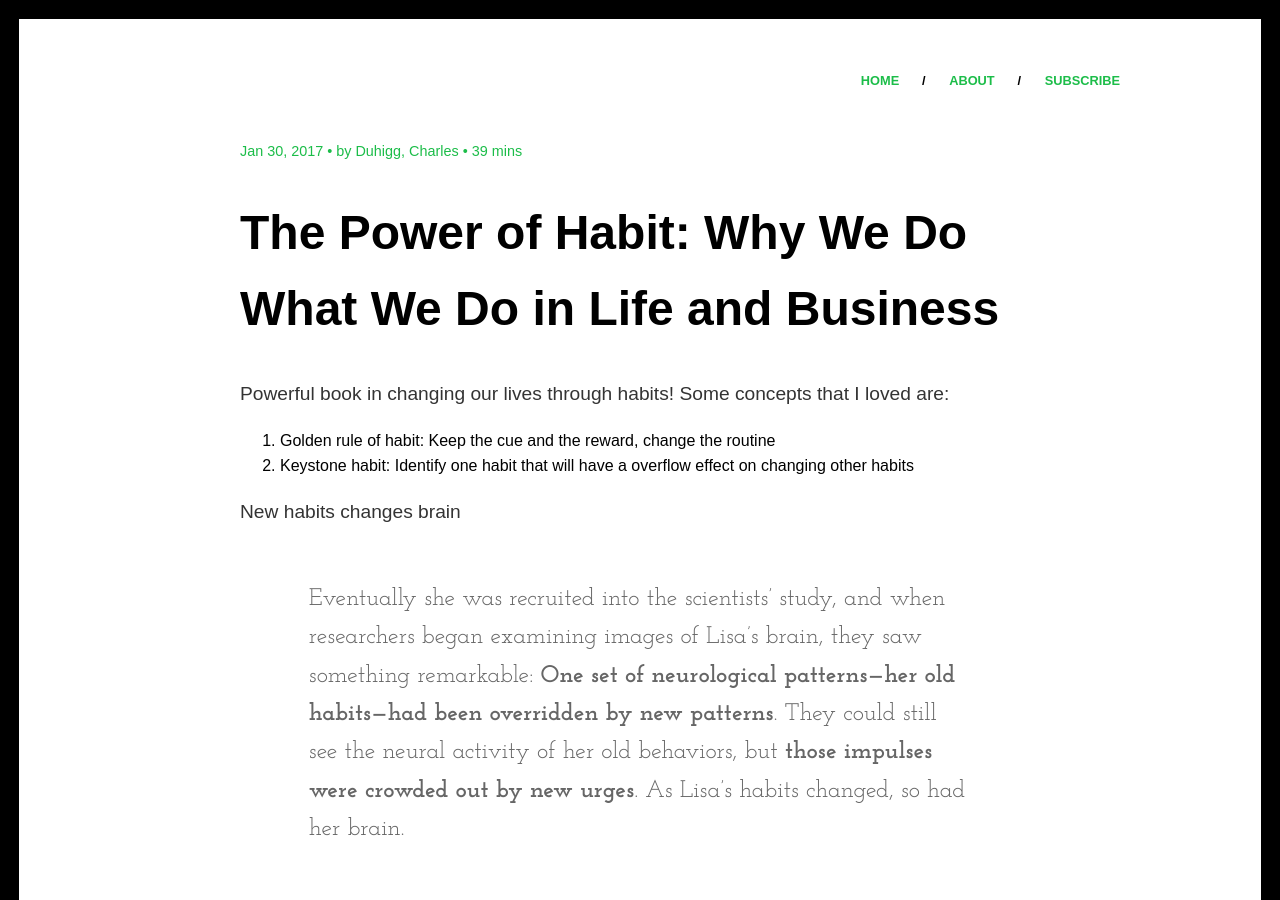
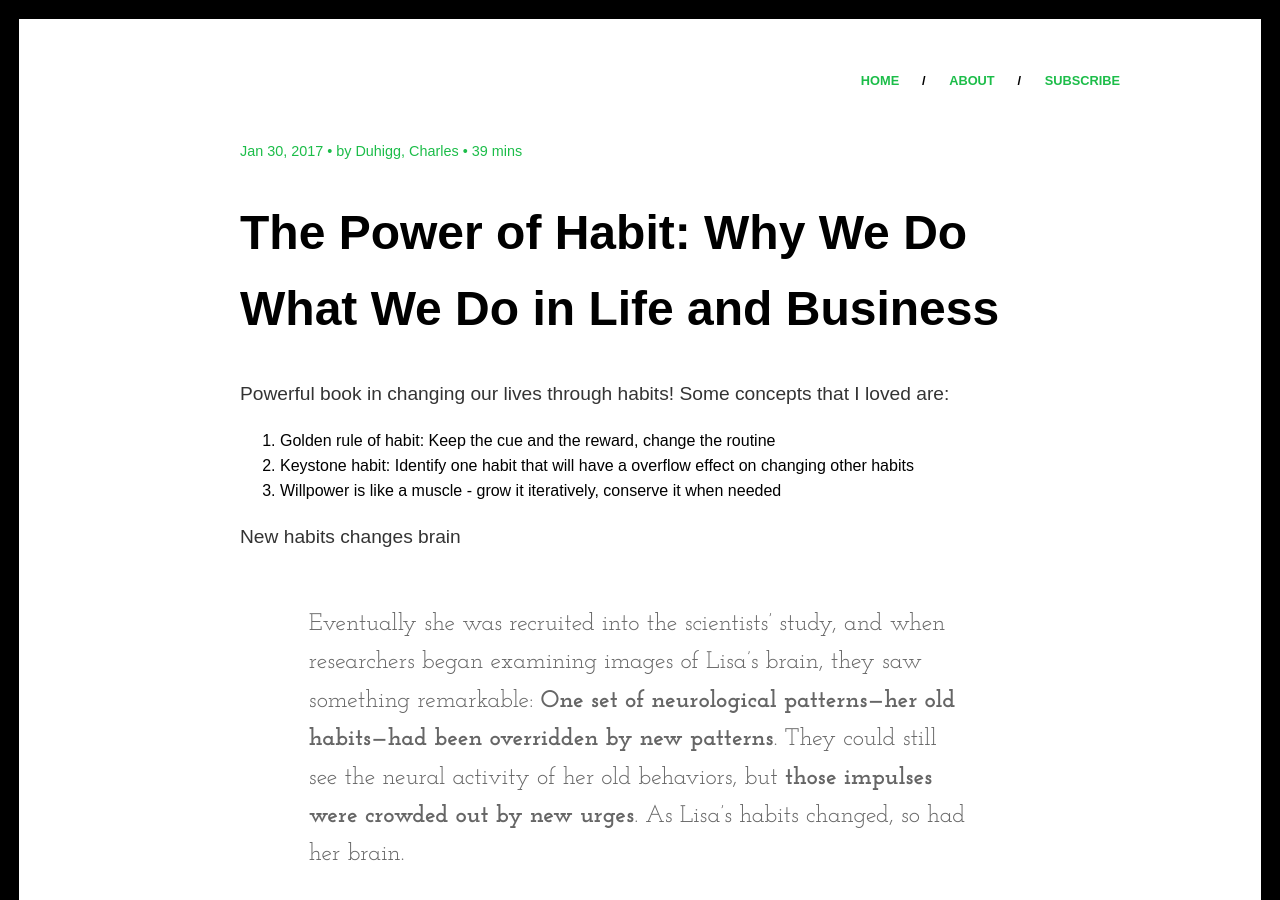
Before and after one commit to sayanee/books, a Jekyll site: the page built from _posts/2017-01-30-habits.md, in a window 1280 px wide and 900 px high. Built offline with Jekyll 4.4.1, drawn with Linux system fonts in a browser that asks for light colours; some web fonts are replaced.

Commit message:
add notes on willpower

```diff
--- a/_posts/2017-01-30-habits.md
+++ b/_posts/2017-01-30-habits.md
@@ -11,6 +11,7 @@
 
 1. Golden rule of habit: Keep the cue and the reward, change the routine
 2. Keystone habit: Identify one habit that will have a overflow effect on changing other habits
+3. Willpower is like a muscle - grow it iteratively, conserve it when needed
 
 New habits changes brain
 
```
